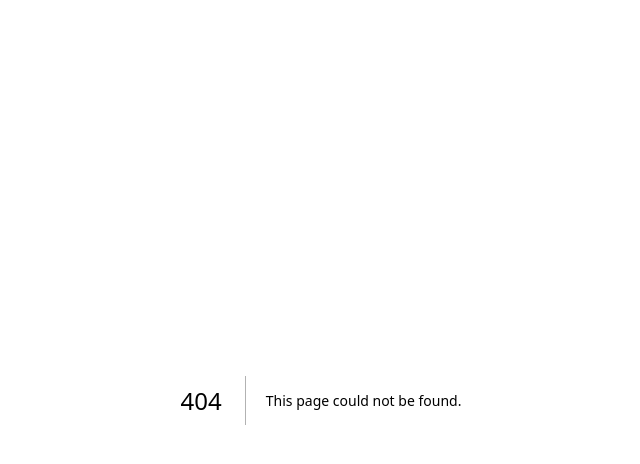
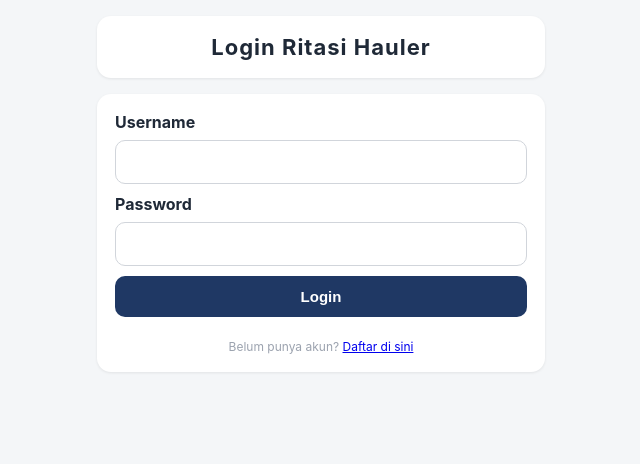
Before and after one commit to zulfaeuis1326/app-ritasi-, a Next.js app: page /login in a window 1280 px wide. Before the commit this address had no page. Shown: the top 464 px of the page, without its empty margins (319-959 px from the left). Built offline with nearby package versions, Linux system fonts and the light colour scheme.

Commit message:
Add files via upload

```diff
--- /dev/null
+++ b/pages/login.js
@@ -0,0 +1,66 @@
+import { useState } from "react";
+import { useRouter } from "next/router";
+
+export default function Login() {
+  const router = useRouter();
+  const [username, setUsername] = useState("");
+  const [password, setPassword] = useState("");
+  const [error, setError] = useState("");
+  const [loading, setLoading] = useState(false);
+
+  async function handleSubmit(e) {
+    e.preventDefault();
+    setError("");
+    setLoading(true);
+    try {
+      const res = await fetch("/api/auth/login", {
+        method: "POST",
+        headers: { "Content-Type": "application/json" },
+        body: JSON.stringify({ username, password }),
+      });
+      const data = await res.json();
+      if (!res.ok) {
+        setError(data.error || "Gagal login");
+        return;
+      }
+      router.push("/");
+    } catch (err) {
+      setError(err.message);
+    } finally {
+      setLoading(false);
+    }
+  }
+
+  return (
+    <div className="container">
+      <div className="card header-card">
+        <div className="clock" style={{ fontSize: 22 }}>Login Ritasi Hauler</div>
+      </div>
+      <div className="card">
+        <form onSubmit={handleSubmit}>
+          <div className="section-title">Username</div>
+          <input
+            value={username}
+            onChange={(e) => setUsername(e.target.value)}
+            style={{ width: "100%", padding: 12, borderRadius: 10, border: "1px solid #d1d5db", marginBottom: 10, fontSize: 16 }}
+            autoCapitalize="none"
+          />
+          <div className="section-title">Password</div>
+          <input
+            type="password"
+            value={password}
+            onChange={(e) => setPassword(e.target.value)}
+            style={{ width: "100%", padding: 12, borderRadius: 10, border: "1px solid #d1d5db", marginBottom: 10, fontSize: 16 }}
+          />
+          {error && <div className="hint" style={{ color: "#b91c1c", marginBottom: 10 }}>{error}</div>}
+          <button className="btn btn-secondary" disabled={loading}>
+            {loading ? "Memproses..." : "Login"}
+          </button>
+        </form>
+        <div className="hint" style={{ textAlign: "center", marginTop: 14 }}>
+          Belum punya akun? <a href="/register">Daftar di sini</a>
+        </div>
+      </div>
+    </div>
+  );
+}
```
Also changed, not shown: pages/index.js (+53 -8 lines), pages/register.js (added, +66 -0 lines).
